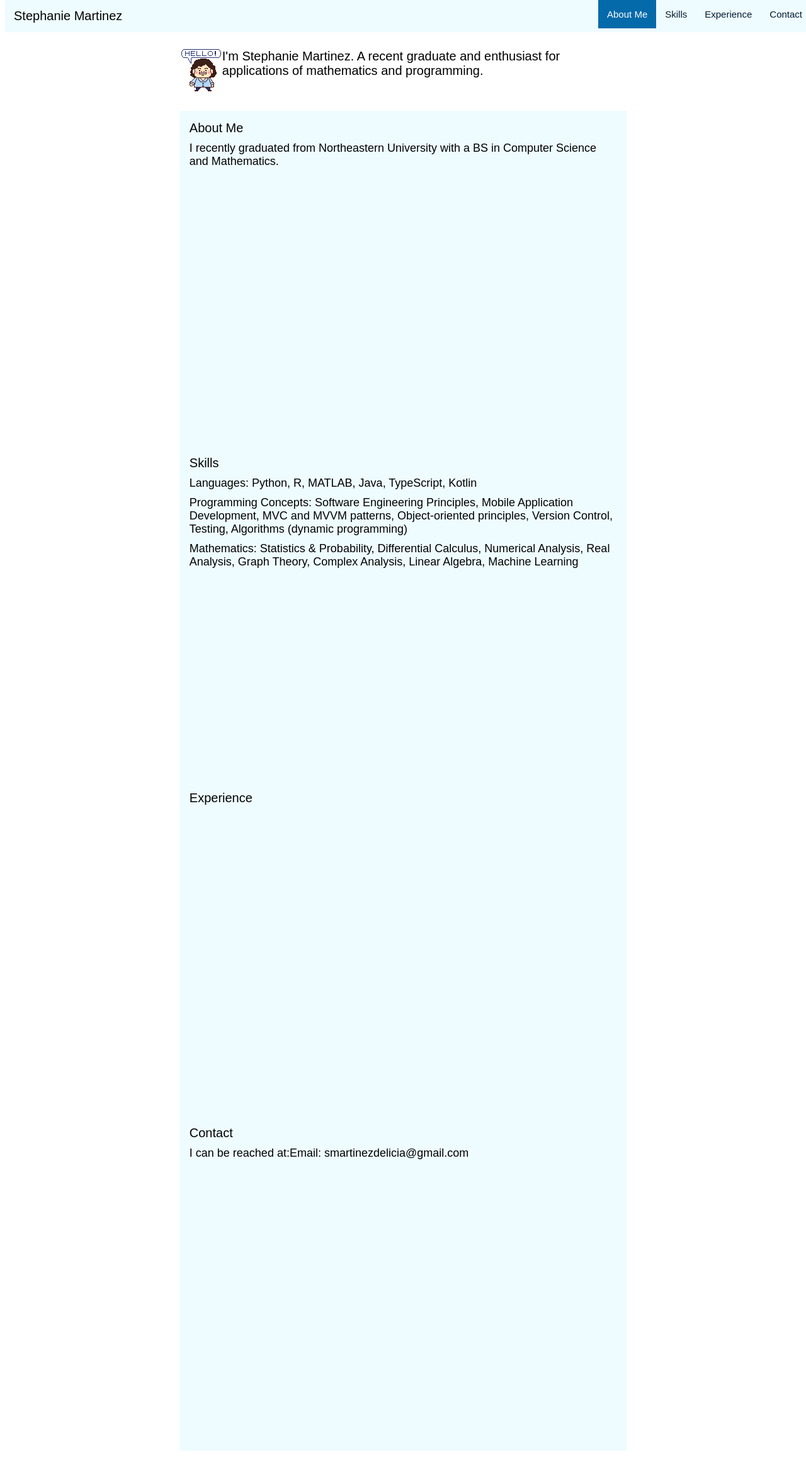
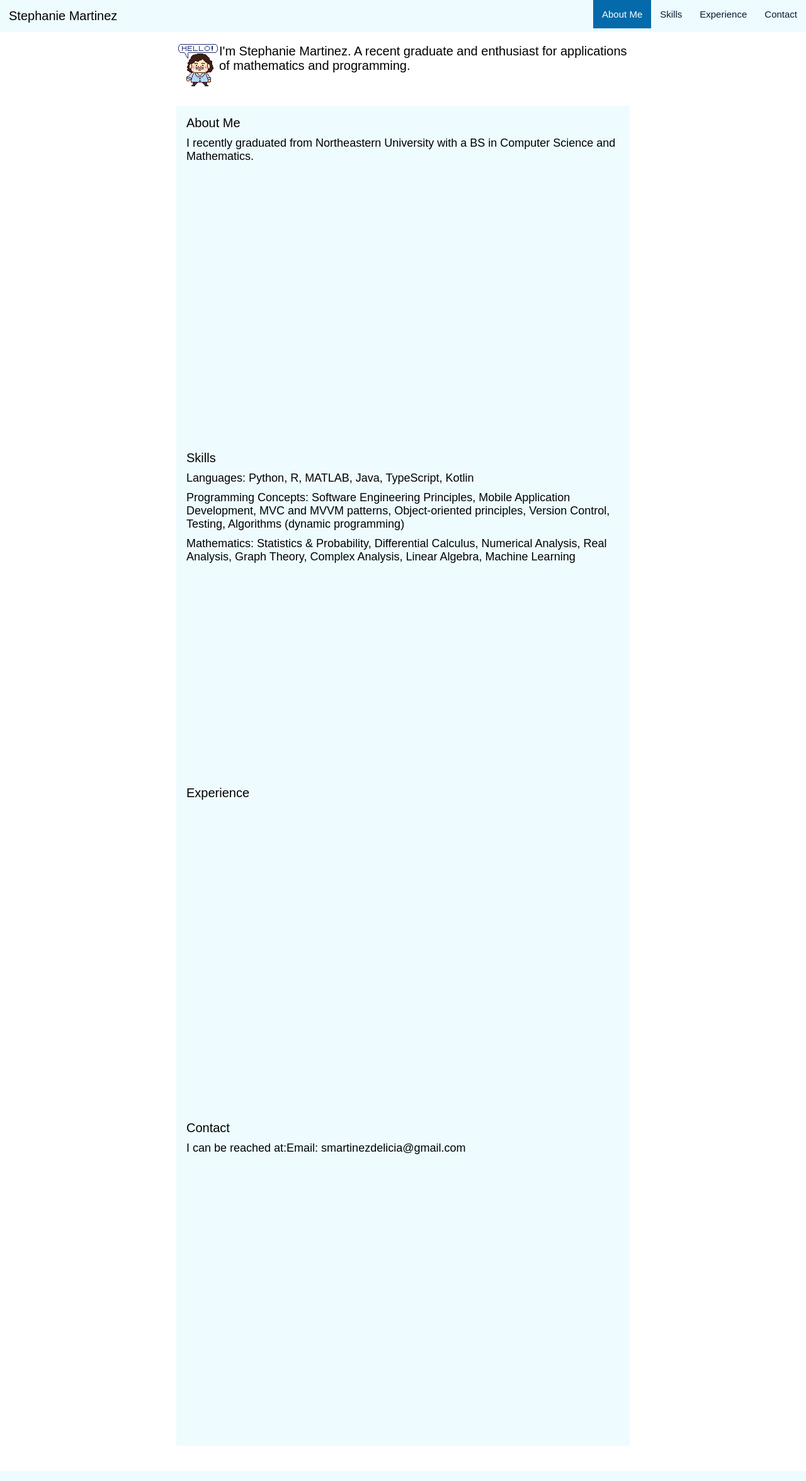
Before and after one commit to Stephanie-Delicia/stephanie-delicia.github.io, a PHP site: page / in a window 1280 px wide. Shown: the whole page at 63% size. Run offline with PHP 8.4, Linux system fonts and the light colour scheme.

Commit message:
Add files via upload

```diff
--- a/css/styles.css
+++ b/css/styles.css
@@ -1,5 +1,7 @@
 body {
-    font-family: Arial;
+  /* for SOME reason, setting margin to 0 eliminates any gaps to the left. */
+  margin: 0;
+  font-family: Arial, Helvetica, sans-serif;
 }
 
 /* -------------------------  Mini Stoof sprite element. It contains 6 frames -------------------------*/
@@ -13,7 +15,7 @@ body {
 }
 
 @keyframes sprite_anim {
-    100% { background-position: /*calc(width(sprite) * 6)*/ 408px; }
+    100% { background-position: 408px; }
 }
 
 /* ------------------------- Navigation Bar -------------------------*/
```
